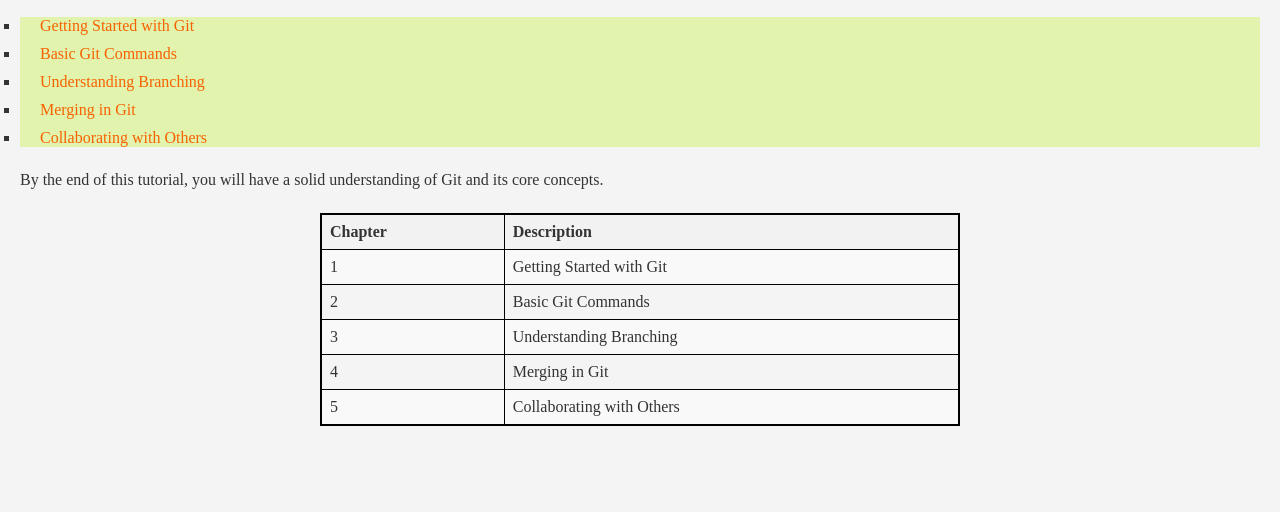
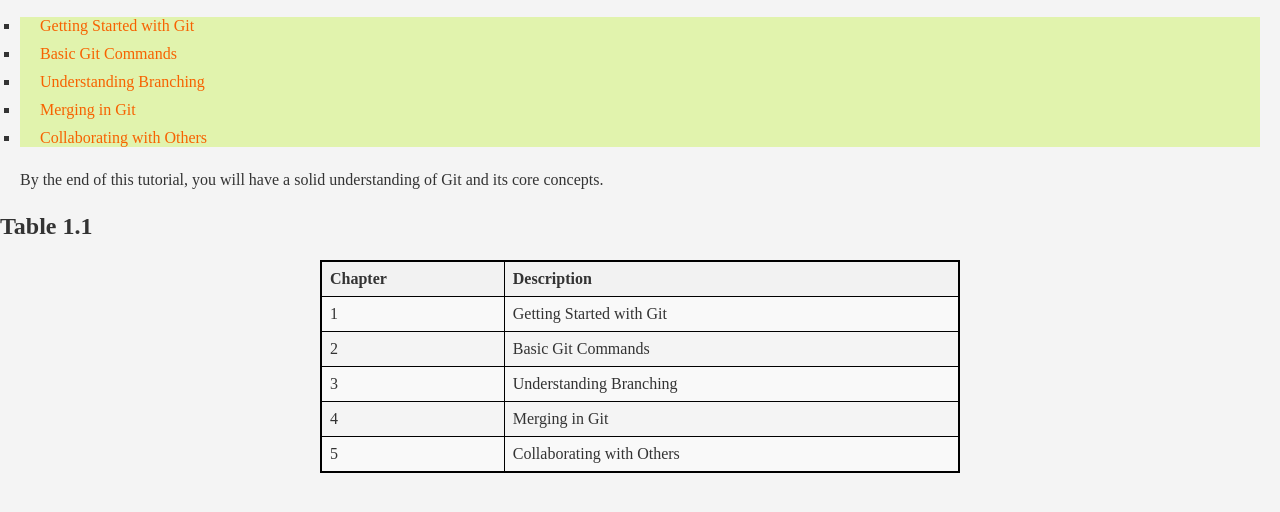
Before and after one commit to Efa-Mirkana/Leaning-web, a plain HTML site: page index.html in a window 1280 px wide. Shown: the part 108-620 px from the top of the page. Drawn offline with Linux system fonts and the light colour scheme.

Commit message:
Update index.html

```diff
--- a/index.html
+++ b/index.html
@@ -19,6 +19,7 @@
         <li><a href="collaboration.html">Collaborating with Others</a></li>
     </ul>
     <p>By the end of this tutorial, you will have a solid understanding of Git and its core concepts.</p>
+    <h2>Table 1.1</h2>
     <table>
         <tr>
             <th>Chapter</th>
```
